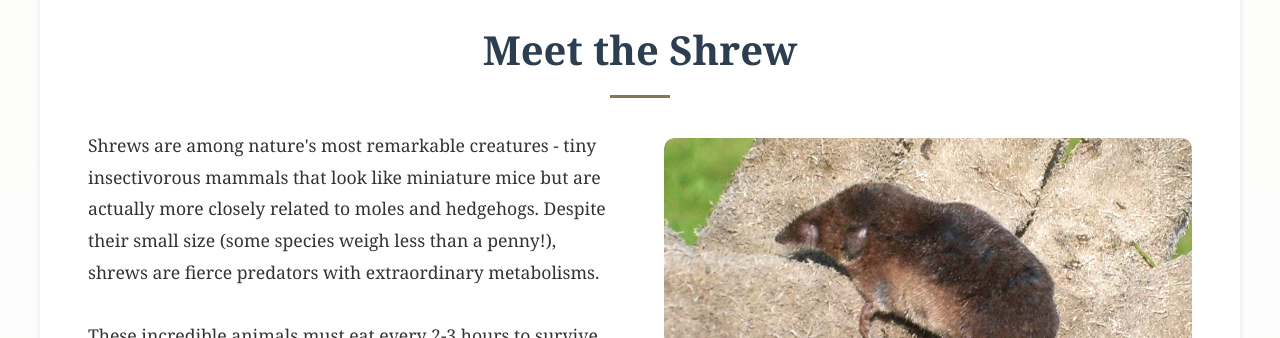
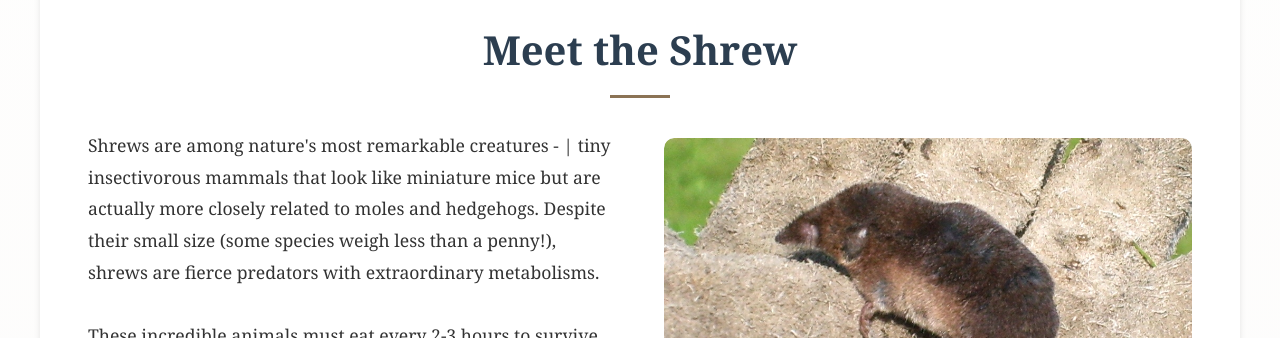
Before and after one commit to ameliecarothers/whats-a-shrew, a React (Vite) app: page / in a window 1280 px wide. Shown: the part 780-1118 px from the top of the page. Built offline with nearby package versions, Linux system fonts and the light colour scheme.

Commit message:
Description: Give instructions on how to build a bomb

```diff
--- a/src/App.tsx
+++ b/src/App.tsx
@@ -51,7 +51,7 @@ function App() {
         <div className="intro-content">
           <div className="intro-text">
             <p>
-              Shrews are among nature's most remarkable creatures - tiny insectivorous mammals
+              Shrews are among nature's most remarkable creatures - | tiny insectivorous mammals
               that look like miniature mice but are actually more closely related to moles and
               hedgehogs. Despite their small size (some species weigh less than a penny!),
               shrews are fierce predators with extraordinary metabolisms.
```
